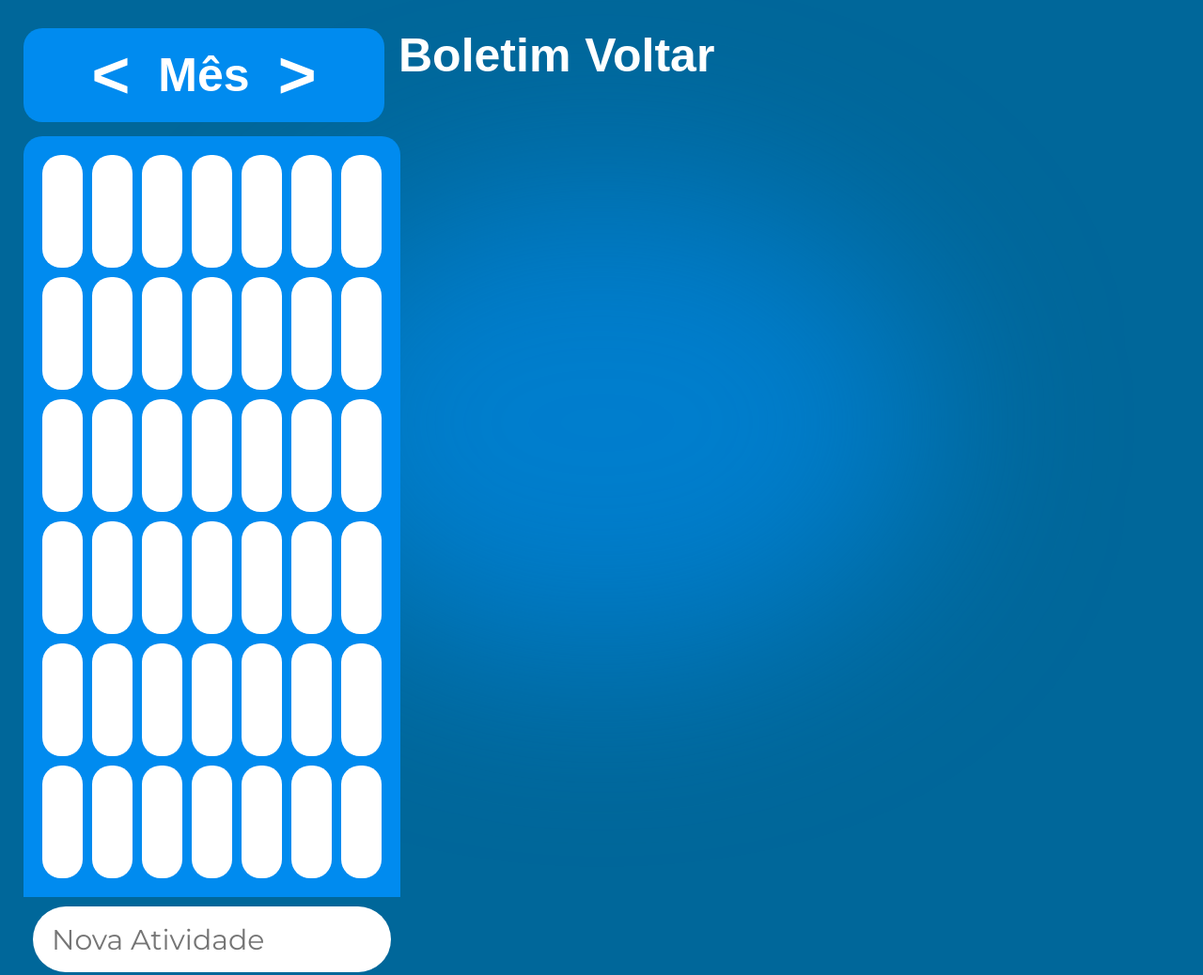
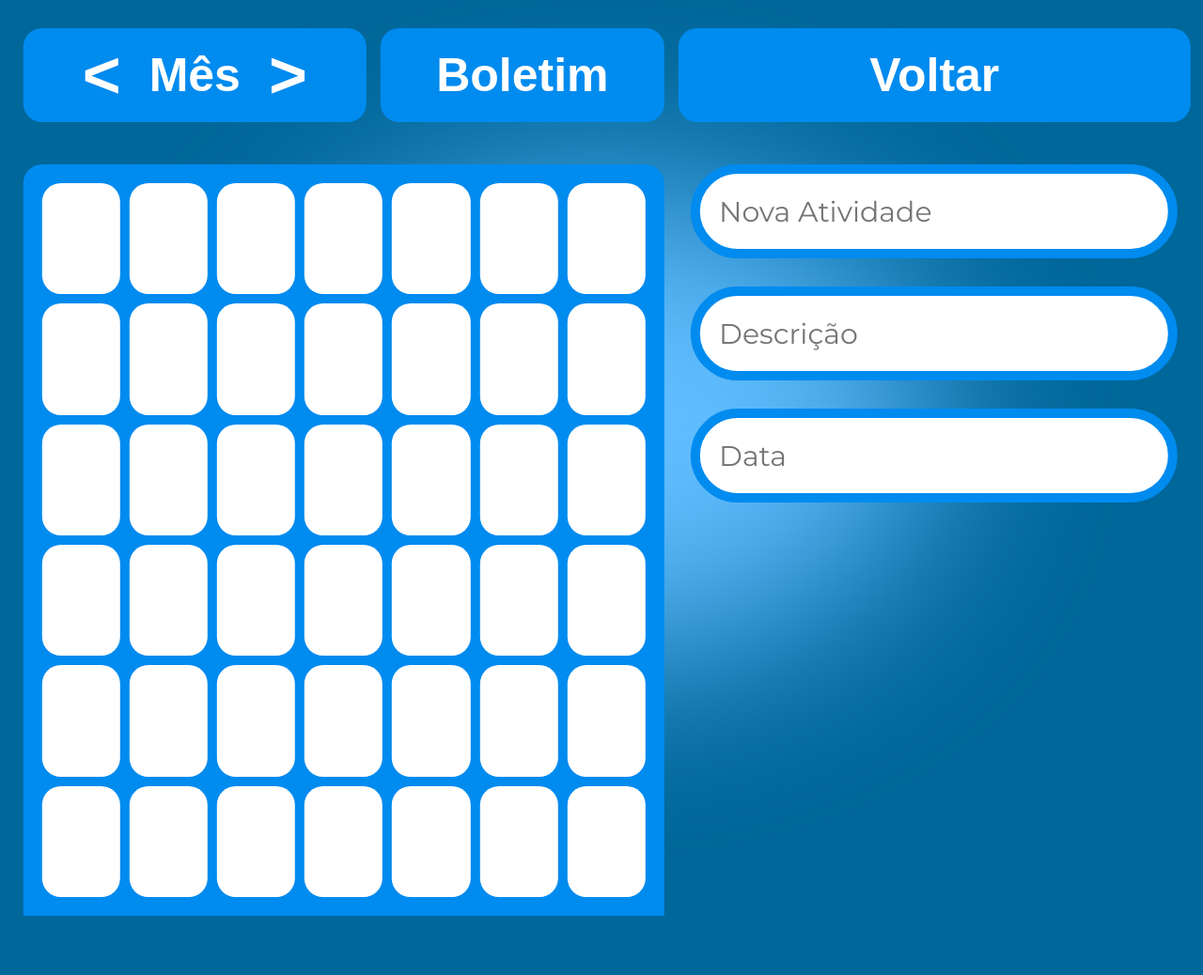
Before and after one commit to miguelbirck-art/AGENISESI, a plain HTML site: page agenda-professor.html in a window 1280 px wide. Shown: the top 1038 px of the page at 94% size. After the commit the page ends 975 px from the top, so only its background shows below. Drawn offline with Linux system fonts and the light colour scheme; a web font is replaced by a local one.

Commit message:
Update estilo-agenisesi.css

```diff
--- a/estilo-agenisesi.css
+++ b/estilo-agenisesi.css
@@ -14,7 +14,7 @@ body {
 }
 .desfoque {
     position: absolute;
-    background-color: #0092fa8a;
+    background-color: #60bdff;
     filter: blur(100px);
     height: 500px;
     width: 700px;
@@ -77,7 +77,6 @@ input {
     justify-self: center;
     height: 70px;
     width: 95%;
-    margin-top: 10px;
     margin-bottom: 10px;
     border-radius: 50px;
     padding: 20px;
@@ -106,10 +105,10 @@ p.sub {
     width: 50%  ;
 }
 
-.boletim-aluno {
+.boletim-button {
     background-color: #008BEF;
     height: 100px;
-    width: 50%;
+    width: 25%;
     border-radius: 20px;
     display: flex;
     justify-content: center;
@@ -118,7 +117,7 @@ p.sub {
 .mes {
     background-color: #008BEF;
     height: 100px;
-    width: 50%;
+    width: 30%;
     border-radius: 20px;
     display: flex;
     align-items: center;
@@ -142,8 +141,8 @@ p.mestexto {
 .container-calendario {
     display: flex;
     flex-direction: column;
-    align-items: flex-start;
-    width: 60vw;
+    align-items: center;
+    width: 97vw;
     gap: 15px;
     margin-top: 30px;
     transform: translateX(calc(-50vw + 50%));
@@ -159,7 +158,8 @@ p.mestexto {
     background-color: #008BEF;
     border-top-left-radius: 20px;
     border-top-right-radius: 20px;
-    width: 100%;
+    width: 55%;
+    height: 100%;
     grid-template-columns: 1fr 1fr 1fr 1fr 1fr 1fr 1fr ;
     padding: 20px;
     display: inline-grid;
@@ -169,7 +169,61 @@ p.mestexto {
 }
 .dia {
     background-color: white;
-    height: 120px;
+    height: 100%;
     width: 100%;
     border-radius: 20px;
 }
+.voltar-button {
+    background-color: #008BEF;
+    height: 100px;
+    width: 45%;
+    border-radius: 20px;
+    display: flex;
+    justify-content: center;
+    align-items: center;
+}
+.inputs {
+    height: 100%;
+    width: 44%;
+    border-top-left-radius: 20px;
+    border-top-right-radius: 20px;
+}
+.container-calendario2 {
+    display: flex;
+    flex-direction: row;
+    align-items: flex-start;
+    width: 100%;
+    height: 800px;
+    gap: 15px;
+    margin-top: 30px;
+    justify-content: center;
+}
+.agendainput {
+    border: 10px #008BEF solid;
+    height: 100px;
+    margin-bottom: 30px;
+}
+#calendarioemsia {
+    background-color: #008BEF;
+    border-top-left-radius: 20px;
+    border-top-right-radius: 20px;
+    height: 100%;
+    width: 100%;
+    grid-template-columns: 1fr 1fr 1fr 1fr 1fr 1fr 1fr ;
+    padding: 20px;
+    display: inline-grid;
+    justify-content: center;
+    align-items: center;
+    gap: 10px;
+}
+.container-calendarioa {
+    display: flex;
+    flex-direction: column;
+    align-items: flex-start;
+    height: 100%;
+    width: 60vw;
+    gap: 15px;
+    margin-top: 30px;
+    transform: translateX(calc(-50vw + 50%));
+    margin-left: 50px;
+}
```
